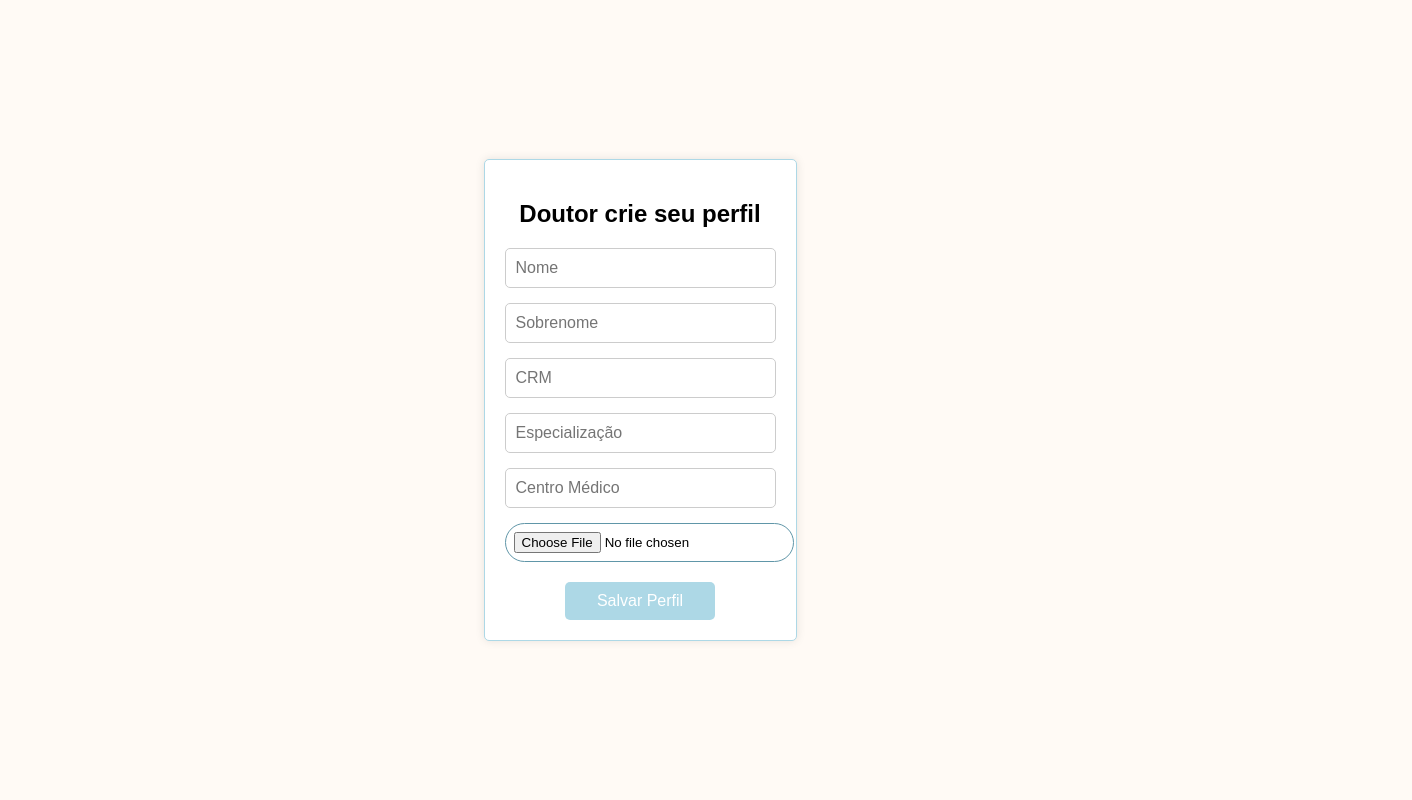
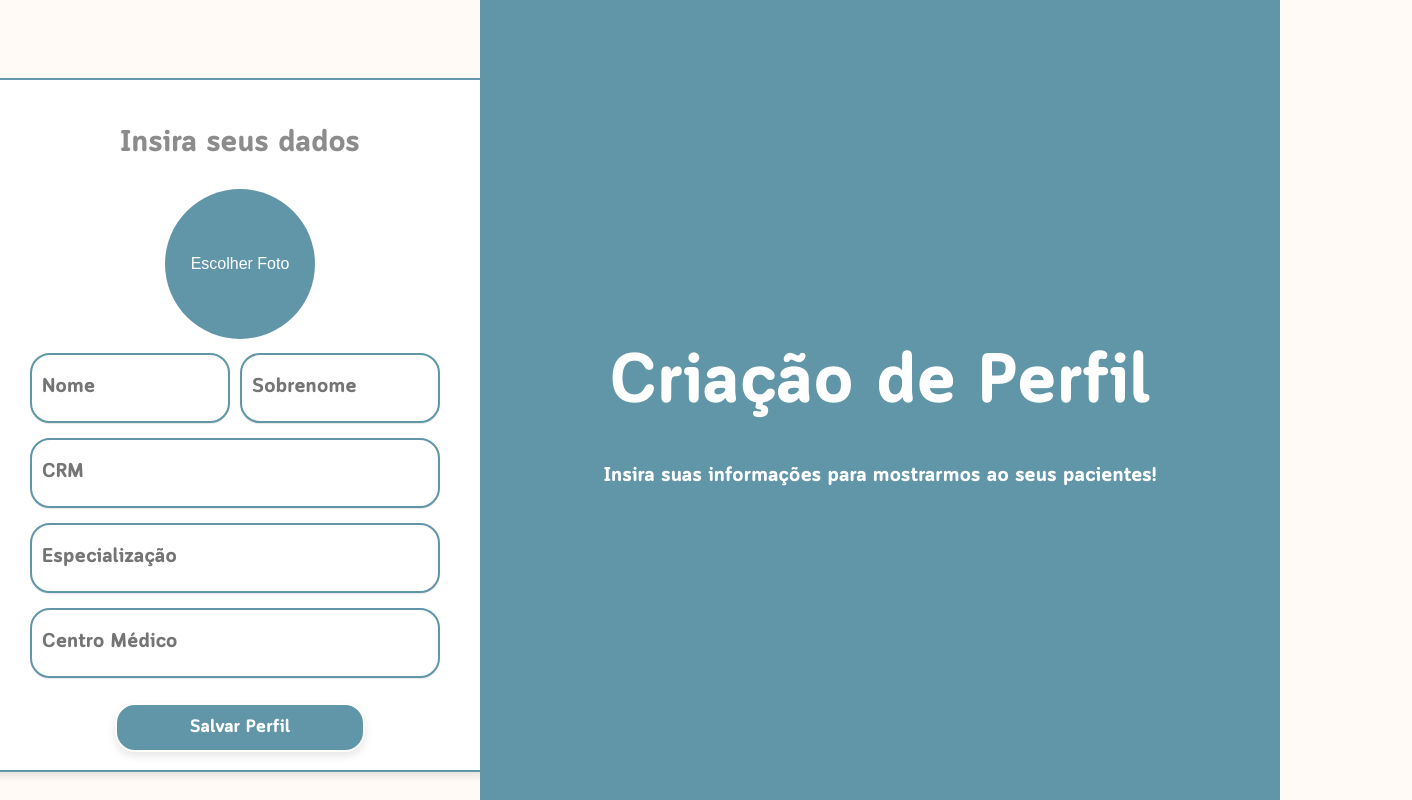
Before and after one commit to BuenoSamu/Vihva_Medical_Center, a React (Create React App) app: page /Criaperfil in a window 1280 px wide. Shown: the whole page, 1412 px wide, since content can reach past the window. Built offline with nearby package versions, Linux system fonts and the light colour scheme.

Commit message:
alterações na navbar

```diff
--- a/package.json
+++ b/package.json
@@ -11,6 +11,7 @@
     "react": "^18.3.1",
     "react-dom": "^18.3.1",
     "react-icons": "^5.2.1",
+    "react-responsive-carousel": "^3.2.23",
     "react-router-dom": "^6.24.1",
     "react-scripts": "^5.0.1",
     "react-slick": "^0.30.2",
--- a/src/components/Criaperfil.css
+++ b/src/components/Criaperfil.css
@@ -7,6 +7,124 @@
     border-radius: 5px; /* Bordas arredondadas */
     background-color: white; /* Cor de fundo do container */
     box-shadow: 0 0 10px rgba(0, 0, 0, 0.1); /* Sombra para o container */
+    display: flex; /* Define o display como flexbox */
+    flex-direction: column; /* Organiza os filhos em uma coluna */
+    align-items: center; /* Centraliza os filhos horizontalmente */
+    justify-content: center; /* Centraliza os filhos verticalmente */
+    text-align: center; /* Centraliza o texto e os elementos inline */
+  }
+
+  .inputNomeCria{
+    width: 200px; /* Largura total dos inputs */
+    height: 70px;
+    box-shadow: 0 1px 1px rgba(0, 0, 0, 0.1);
+    margin-bottom: 30px;
+    margin-right: 10px;
+    color: #6096a8;
+    padding-left: 10px; /* Padding interno dos inputs */
+    font-size: 20px; /* Tamanho da fonte dos inputs */
+    font-family: Cloudb;
+    border-radius: 20px;
+    border: 2px solid #6096a8; /* Borda dos inputs */
+    margin-bottom: 15px; /* Espaço abaixo dos inputs */
+    box-sizing: border-box; /* Inclui padding e borda na largura total */
+  }
+
+  .fileLabel {
+    display: inline-block;
+    width: 150px;
+    height: 150px;
+    border-radius: 50%;
+    background-color: #6096a8;
+    color: #fff;
+    text-align: center;
+    line-height: 150px;
+    cursor: pointer;
+    transition: background-color 0.3s ease;
+    overflow: hidden;
+    position: relative;
+    margin-bottom: 10px;
+  }
+
+  .fileLabel:hover {
+    background-color: #0056b3;
+  }
+
+  .profile-photoCria {
+    width: 100%; /* Largura fixa para a foto */
+    height: 100%; /* Altura fixa para a foto */
+    display: block;
+    object-fit: cover; /* Exibição em bloco */
+    border-radius: 50%; /* Bordas arredondadas (círculo) */
+    box-shadow: 0 0 10px rgba(0, 0, 0, 0.1); /* Sombra ao redor da foto */
+  }
+
+
+  .inputDadosCria{
+    width: 410px; /* Largura total dos inputs */
+    height: 70px;
+    box-shadow: 0 1px 1px rgba(0, 0, 0, 0.1);
+    margin-bottom: 30px;
+    color: #6096a8;
+    padding-left: 10px; /* Padding interno dos inputs */
+    font-size: 20px; /* Tamanho da fonte dos inputs */
+    font-family: Cloudb;
+    border-radius: 20px;
+    border: 2px solid #6096a8; /* Borda dos inputs */
+    margin-bottom: 15px; /* Espaço abaixo dos inputs */
+    box-sizing: border-box; /* Inclui padding e borda na largura total */
+  }
+
+  .inputDadosCria:focus{
+    border-color: #007ca5;
+    outline: none;
+  }
+
+  .inputNomeCria:focus{
+    border-color: #007ca5;
+    outline: none;
+  }
+
+  .ContainerCria{
+    font-family: Cloudb;
+    width: 800px;
+    color: white;
+    background-color: #6096a8;
+    display: flex;
+    justify-content: center;
+    align-items: center;
+    margin: 0;
+    padding: 0;
+    position: absolute;
+    right: 0;
+    top: 0;
+    height: 100%;
+    flex-direction: column;
+  }
+
+
+  .titleCriaperfil {
+    width: 100%;
+    text-align: center;
+    font-size: 70px;
+    color: white;
+    font-family: Cloudb;
+    font-weight: 100;
+    margin-bottom: 30px;
+    left: 0;
+    right: 0;
+  }
+
+  .Ccriaperfil{
+    height: 650px;
+    margin-right: 800px;
+    width: 700px;
+    box-shadow: 0 4px 8px rgba(0, 0, 0, 0.1);
+    background-color: white;
+    border: 2px solid #6096a8;
+    border-radius: 30px;
+    margin-top: 50px;
+    padding: 20px; /* Padding interno do container */
     display: flex; /* Define o display como flexbox */
     flex-direction: column; /* Organiza os filhos em uma coluna */
     align-items: center; /* Centraliza os filhos horizontalmente */
--- a/src/components/Criaperfil.js
+++ b/src/components/Criaperfil.js
@@ -2,9 +2,10 @@
 import React, { useState } from 'react';
 import { useNavigate } from 'react-router-dom';
 import { db } from './firebaseConfig';
+import { motion } from 'framer-motion';
 import { updateDoc, doc } from 'firebase/firestore';
 import { getAuth } from 'firebase/auth';
-import { getStorage, ref, uploadBytes, getDownloadURL } from 'firebase/storage';
+import { getStorage, ref, uploadBytes, getDownloadURL } from 'firebase/storage'; // Certifique-se de que sua versão do Firebase suporte essas importações
 import './Criaperfil.css';
 
 const Criaperfil = () => {
@@ -15,11 +16,33 @@ const Criaperfil = () => {
   const [especializacao, setEspecializacao] = useState('');
   const [centroMedico, setCentroMedico] = useState('');
   const [file, setFile] = useState(null);
+  const [preview, setPreview] = useState(null);
   const [error, setError] = useState('');
+
+  const loginOpacityAnimation = {
+    hidden: {
+      opacity: 0,
+    },
+    show: {
+      opacity: 1,
+      transition: {
+        delay: 1.3,
+        ease: 'easeOut',
+        duration: 0.5,
+      },
+    },
+  };
 
   const handleFileChange = (e) => {
     if (e.target.files[0]) {
-      setFile(e.target.files[0]);
+      const selectedFile = e.target.files[0];
+      setFile(selectedFile);
+
+      const reader = new FileReader();
+      reader.onloadend = () => {
+        setPreview(reader.result);
+      };
+      reader.readAsDataURL(selectedFile);
     }
   };
 
@@ -66,43 +89,78 @@ const Criaperfil = () => {
   };
 
   return (
-    <div className="Criaperfil-container">
-      <h2>Doutor crie seu perfil</h2>
+    <div>
+      <motion.div className='ContainerCria'>
+        <motion.h1 className='titleCriaperfil' initial="hidden" animate="show" variants={loginOpacityAnimation}>Criação de Perfil</motion.h1>
+        <motion.p className='slogan' initial="hidden" animate="show" variants={loginOpacityAnimation}>Insira suas informações para mostrarmos ao seus pacientes!</motion.p>
+      </motion.div>
+      <div>
+        <div className="Ccriaperfil">
+          <h2 className='descTitle'>Insira seus dados</h2>
           <form onSubmit={handleSubmit}>
+            <div className="imageUploadContainer">
+              <input
+                type="file"
+                id="file"
+                onChange={handleFileChange}
+                style={{ display: 'none' }}
+              />
+              <label htmlFor="file" className="fileLabel">
+                {preview ? (
+                  <img src={preview} alt="Preview" className="profile-photoCria" />
+                ) : (
+                  "Escolher Foto"
+                )}
+              </label>
+            </div>
+            <div className='inputContainer'>
               <input
                 type="text"
                 placeholder="Nome"
                 value={nome}
                 onChange={(e) => setNome(e.target.value)}
+                className='inputNomeCria'
               />
               <input
                 type="text"
                 placeholder="Sobrenome"
                 value={sobrenome}
                 onChange={(e) => setSobrenome(e.target.value)}
+                className='inputNomeCria'
               />
+            </div>
+            <div className='inputContainer'>
               <input
                 type="text"
                 placeholder="CRM"
                 value={crm}
                 onChange={(e) => setCrm(e.target.value)}
+                className='inputDadosCria'
               />
+            </div>
+            <div className='inputContainer'>
               <input
                 type="text"
                 placeholder="Especialização"
                 value={especializacao}
                 onChange={(e) => setEspecializacao(e.target.value)}
+                className='inputDadosCria'
               />
+            </div>
+            <div className='inputContainer'>
               <input
                 type="text"
                 placeholder="Centro Médico"
                 value={centroMedico}
                 onChange={(e) => setCentroMedico(e.target.value)}
+                className='inputDadosCria'
               />
-        <input type="file" onChange={handleFileChange} />
+            </div>
             {error && <p>{error}</p>}
-        <button type="submit">Salvar Perfil</button>
+            <button type="submit" className='buttonLogin'>Salvar Perfil</button>
           </form>
+        </div>
+      </div>
     </div>
   );
 };
--- a/src/components/Signup.css
+++ b/src/components/Signup.css
@@ -166,7 +166,7 @@ body {
 
 /* Estiliza o botão ao passar o mouse por cima */
 .signup-container button:hover {
-  background-color: #0056b3; /* Muda a cor de fundo do botão ao passar o mouse */
+  background-color: #007ca5; /* Muda a cor de fundo do botão ao passar o mouse */
 }
 
 /* Estiliza links e texto */
--- a/src/components/Signup.js
+++ b/src/components/Signup.js
@@ -6,9 +6,9 @@ import { doc, setDoc } from 'firebase/firestore';
 import { FaEnvelope } from 'react-icons/fa';
 import { FiEye, FiEyeOff } from 'react-icons/fi';
 import './Signup.css';
+import { motion } from 'framer-motion';
 import logo from './vivah_logo_500x.png';
-import { AnimatePresence } from 'framer-motion';
-import transitionCada from '../transition';
+import transitionCada from '../transitionCada';
 
 const Signup = () => {
   const [email, setEmail] = useState('');
@@ -17,6 +17,36 @@ const Signup = () => {
   const [error, setError] = useState('');
   const [showPassword, setShowPassword] = useState(false);
   const navigate = useNavigate();
+
+  const containerAnimation = {
+    hidden: {
+      x: 1000,
+      opacity: 0,
+    },
+    show: {
+      x: 0,
+      opacity: 1,
+      transition: {
+        delay: 1,
+        ease: [0.250, 0.100, 0.250, 1.000],
+        duration: 1,
+      },
+    },
+  };
+
+  const loginOpacityAnimation = {
+    hidden: {
+      opacity: 0,
+    },
+    show: {
+      opacity: 1,
+      transition: {
+        delay: 1.3,
+        ease: 'easeOut',
+        duration: 0.5,
+      },
+    },
+  };
 
   const handleSignup = async (e) => {
     e.preventDefault();
@@ -52,16 +82,16 @@ const Signup = () => {
 
   return (
     <div>
-      <div className='ContainerCadastro'>
-        <img src={logo} className='imgLogo' alt='Logo' />
-        <h1 className='titleBemvindo'>Vihva Medical Center</h1>
-        <p className='slogan'>Elevando o nível do atendimento de clientes dia após dia</p>
-        <p className='slogan'>Caso já tenha conta, entre agora!</p>
-          <Link to="/"><button className='naotenhoconta'>Fazer login</button></Link>
-      </div>
+      <motion.div className='ContainerCadastro' initial="hidden" animate="show" variants={containerAnimation}>
+        <motion.img src={logo} className='imgLogo' alt='Logo' initial="hidden" animate="show" variants={loginOpacityAnimation}/>
+        <motion.h1 className='titleBemvindo' initial="hidden" animate="show" variants={loginOpacityAnimation}>Vihva Medical Center</motion.h1>
+        <motion.p className='slogan' initial="hidden" animate="show" variants={loginOpacityAnimation}>Elevando o nível do atendimento de clientes dia após dia</motion.p>
+        <motion.p className='slogan' initial="hidden" animate="show" variants={loginOpacityAnimation}>Caso já tenha conta, entre agora!</motion.p>
+        <Link to="/"><motion.button className='naotenhoconta' initial="hidden" animate="show" variants={loginOpacityAnimation}>Fazer login</motion.button></Link>
+      </motion.div>
       <div>
         <h1 className="titleCadas">Cadastro</h1>
-        <div className="Ccadastro">
+        <motion.div className="Ccadastro" variants={loginOpacityAnimation}>
           <h2 className='descTitle'>Criação de Conta</h2>
           <form onSubmit={handleSignup}>
             <div className='inputContainer'>
@@ -105,7 +135,7 @@ const Signup = () => {
             {error && <p>{error}</p>}
             <button type="submit" className='buttonCadastro'>Criar Conta</button>
           </form>
-        </div>
+        </motion.div>
       </div>
     </div>
   );
```
Also changed, not shown: src/App.css (+3 -9 lines), src/components/Navbar.css (+59 -8 lines), src/components/Navbar.js (+25 -9 lines), src/transitionCada.js (+18 -16 lines), src/components/home.png (added), src/transition.js (line endings or trailing spaces), 1 other file (tests, documents, lock files or other folders). Lines whose indentation alone changed are shown as unchanged.
